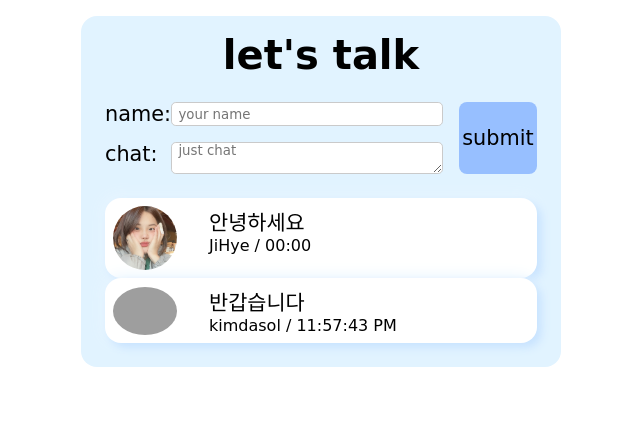
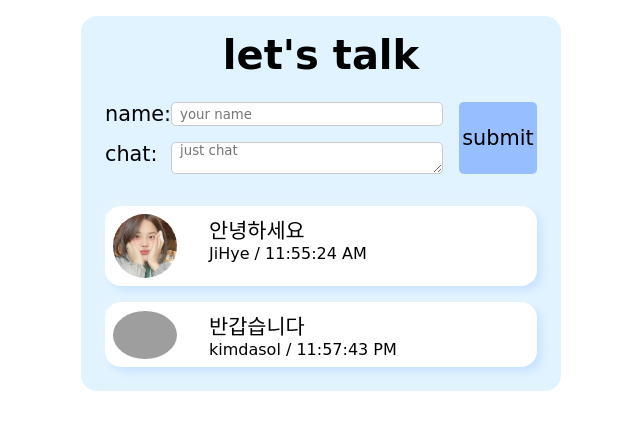
Before and after one commit to ji-hyeee/first-project, a plain HTML site: page index.html in a window 1280 px wide. Shown: the whole page, without its empty margins (319-959 px from the left). Drawn offline with Linux system fonts and the light colour scheme; grey boxes are pictures that could not be loaded; a web font is replaced by a local one.

Commit message:
js: add clock & css: fix var

```diff
--- a/script.js
+++ b/script.js
@@ -87,3 +87,8 @@ submit.addEventListener("click", (e) => {
 
     return false;
 });
+
+
+// 시계 추가하기 !
+const clock = document.querySelector('.clock');
+clock.textContent = new Date().toLocaleTimeString();
--- a/style.css
+++ b/style.css
@@ -1,124 +1,172 @@
-*{
+* {
     margin: 0;
     padding: 0;
     box-sizing: border-box;
     font-family: 'Yeon Sung', cursive;
 }
 
-ol, ul, li{
+ol,
+ul,
+li {
     list-style: none;
 }
 
+:root {
+    /* color */
+    --background-color-white1: rgb(225, 243, 255);
+    --background-color-white2: white;
+    --background-color-white3: #e9f5ff;
+    --background-color-blue1: rgb(151, 191, 255);
+    --background-color-blue2: rgb(200, 227, 255);
+    --border-color-white1: rgb(202, 202, 202);
+
+    /* size */
+    /* font-size */
+    --font-1rem: 1.3rem;
+    --font-2rem: 2.5rem;
+
+    /* width */
+    --width-30rem: 30rem;
+    --width-20rem: 20rem;
+    --width-17rem: 17rem;
+    --width-5rem: 5rem;
+    --width-4rem: 4rem;
+
+    /* height */
+    --height-4rem: 4.5rem;
+
+    /* margin */
+    --margin-top-1rem: 1rem;
+    --margin-bottom-1rem: 1rem;
+    --margin-right-1rem: 1rem;
+
+    /* padding */
+    --padding-all-0rem: 0.5rem;
+    --padding-all-1rem: 1rem;
+    --padding-left-0rem: 0.5rem;
+
+    /* border-radius */
+    --border-radius-1rem: 1rem;
+    --border-radius-0rem: 0.3rem;
+}
+
 /* main */
-main{
-    width: 30rem;
+main {
+    width: var(--width-30rem);
     margin: 0 auto;
-    margin-top: 1rem;
-    padding: 1rem;
-    background-color: rgb(225, 243, 255);
-    border-radius: 1rem;
+    margin-top: var(--margin-top-1rem);
+    padding: var(--padding-all-1rem);
+    background-color: var(--background-color-white1);
+    border-radius: var(--border-radius-1rem);
 }
 
 /* main title */
-h3{
+h3 {
     text-align: center;
-    font-size: 2.5rem;
+    font-size: var(--font-2rem);
 }
 
 /* form section*/
-.form_container{
+.form_container {
     /* border: 1px solid red; */
-    padding: 0.5rem;
-    margin-top: 1rem;
+    padding: var(--padding-all-0rem);
+    margin-top: var(--margin-top-1rem);
 }
 
-.form{
+.form {
     display: flex;
     flex-direction: row;
     justify-content: space-between;
 }
 
-.form__input--wrapper{
+.form__input--wrapper {
     /* border: 1px solid red; */
     display: flex;
     flex-direction: column;
     justify-content: space-between;
     flex: 1;
-    margin-right: 1rem;
-    height: 4.5rem;
+    margin-right: var(--margin-right-1rem);
+    height: var(--height-4rem);
 }
 
 .form__input--name,
-.form__textbox{
+.form__textbox {
     /* border: 1px solid red; */
     display: flex;
     justify-content: space-between;
-    font-size: 1.3rem;
+    font-size: var(--font-1rem);
 }
 
-#name, #story{
-    width:17rem;
-    padding-left: 0.4rem;
-    border: 1px solid rgb(202, 202, 202);
-    border-radius: 0.3rem;
+#name,
+#story {
+    width: var(--width-17rem);
+    padding-left: var(--padding-left-0rem);
+    border: 1px solid var(--border-color-white1);
+    border-radius: var(--border-radius-0rem);
 }
 
-.form__submit{
+.form__submit {
     /* border: 1px solid red; */
     display: flex;
     flex-direction: column;
     justify-content: center;
-    width: 5rem;
+    width: var(--width-5rem);
 }
-.form__submit input{
-    height: 4.5rem;
-    font-size: 1.3rem;
+
+.form__submit input {
+    height: var(--height-4rem);
+    font-size: var(--font-1rem);
     border: none;
-    border-radius: 0.5rem;
-    background: rgb(151, 191, 255);
+    border-radius: var(--border-radius-0rem);
+    background-color: var(--background-color-blue1);
 }
 
 
 /* discussion section */
-.discussion__wrapper{
+.discussion__wrapper {
     /* border: 1px solid red; */
-    padding: 0.5rem;
-    margin-top: 0.5rem;
+    padding: var(--padding-all-0rem);
+    margin-top: var(--margin-top-1rem);
 }
 
-.discussion__container{
+.discussion__container {
     display: flex;
     justify-content: space-between;
-    background: white;
-    padding: 0.5rem;
-    border-radius: 1rem;
-    box-shadow: 0.3rem 0.3rem 0.5rem rgb(200, 227, 255), -0.1rem -0.1rem 1rem #e9f5ff;
+    padding: var(--padding-all-0rem);
+    margin-bottom: var(--margin-bottom-1rem);
+    border-radius: var(--border-radius-1rem);
+    background-color: var(--background-color-white2);
+    box-shadow: 0.3rem 0.3rem 0.5rem var(--background-color-blue2), -0.1rem -0.1rem 1rem var(--background-color-white3)
 }
 
-.discussion__avatar--wrapper{
+.discussion__container:last-child {
+    margin-bottom: 0;
+}
+
+.discussion__avatar--wrapper {
     display: flex;
     flex-direction: column;
     justify-content: center;
 }
 
-.discussion__avatar--image{
+.discussion__avatar--image {
     /* border: 1px solid red; */
     border-radius: 100%;
 }
 
-img{
-    width: 4rem;
+img {
+    width: var(--width-4rem);
 }
 
-.discussion__content{
+.discussion__content {
     /* border: 1px solid red; */
-    width: 20rem;
+    width: var(--width-20rem);
 }
 
-.discussion__chat{
-    font-size: 1.3rem;
+.discussion__chat {
+    font-size: var(--font-1rem);
 }
 
-.clock{
+.clock {
     display: inline-block;
 }
```
